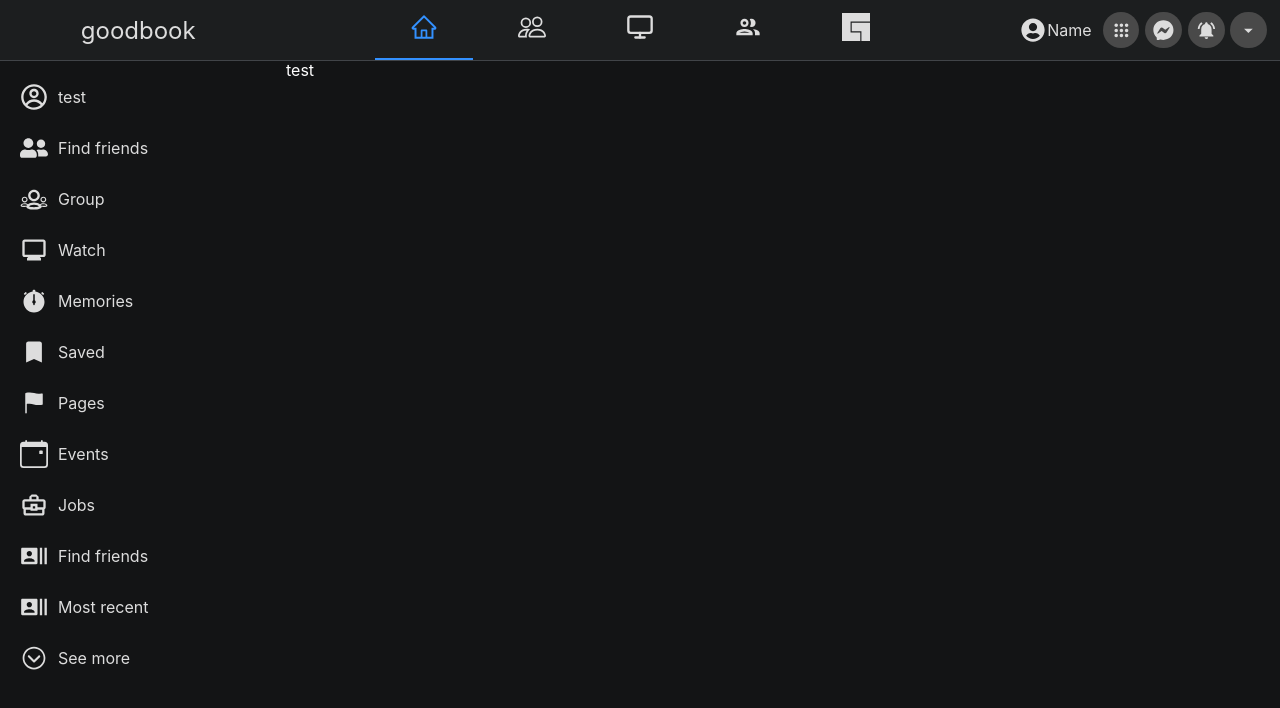
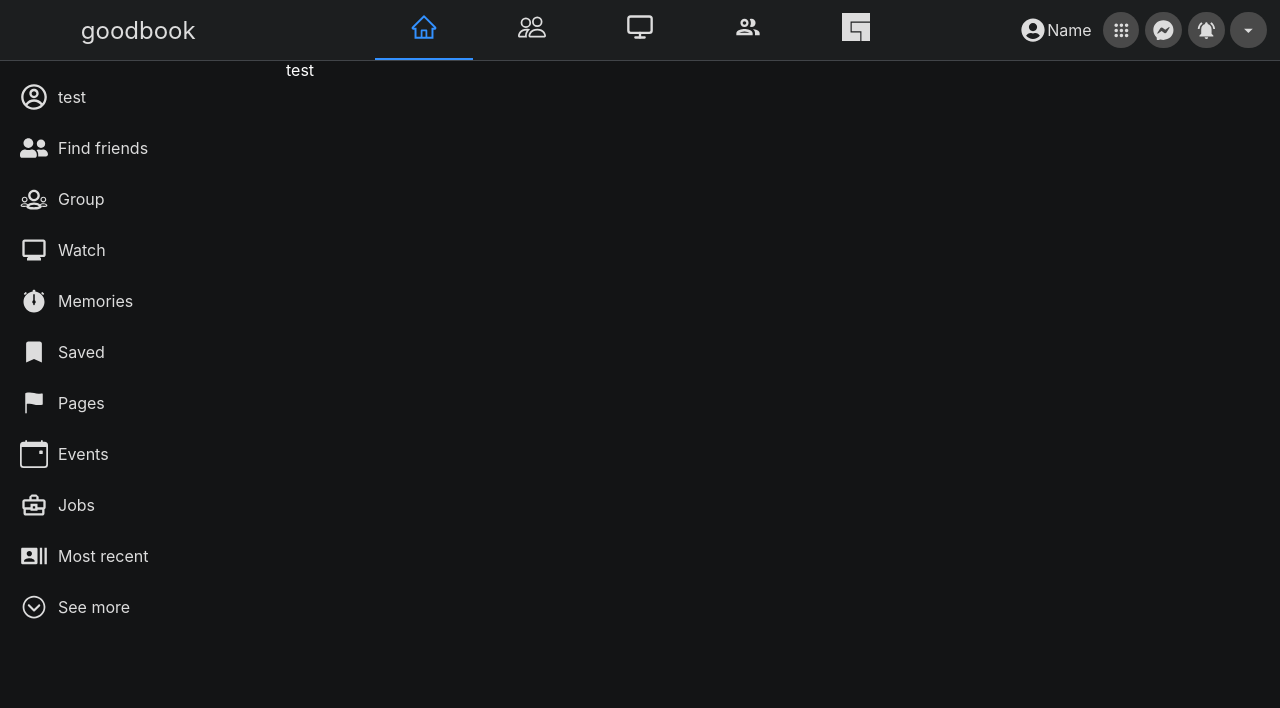
Before and after one commit to Naoto-110616/Goodbook_react-app, a React (Create React App) app in the folder goodbook-react/: page /home in a window 1280 px wide. Shown: the top 708 px of the page. Built offline with nearby package versions, Linux system fonts and the light colour scheme.

Commit message:
refactoring navlist

```diff
--- a/goodbook-react/src/components/Home/NavList.js
+++ b/goodbook-react/src/components/Home/NavList.js
@@ -65,10 +65,7 @@ const navList = [
 		id: "nav9", link: "/jobs", icon: <MdOutlineBusinessCenter />, title: "Jobs"
 	},
 	{
-		id: "nav10", link: "/find_friend", icon: <MdRecentActors />, title: "Find friends"
-	},
-	{
-		id: "nav11", link: "/most_recent", icon: <MdRecentActors />, title: "Most recent"
+		id: "nav10", link: "/most_recent", icon: <MdRecentActors />, title: "Most recent"
 	},
 ]
 const seeMoreNavList = [
```
